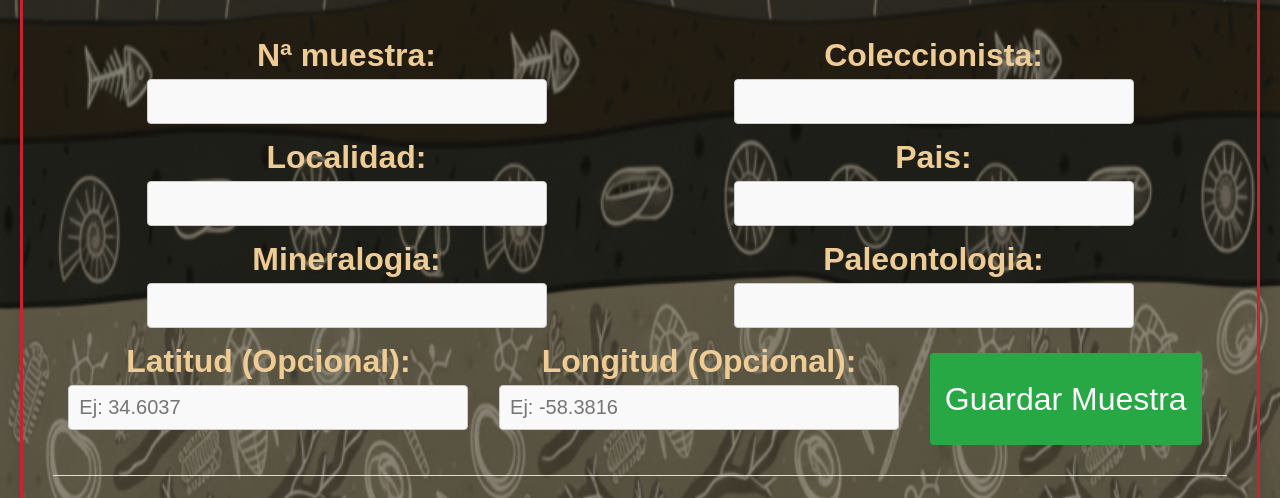
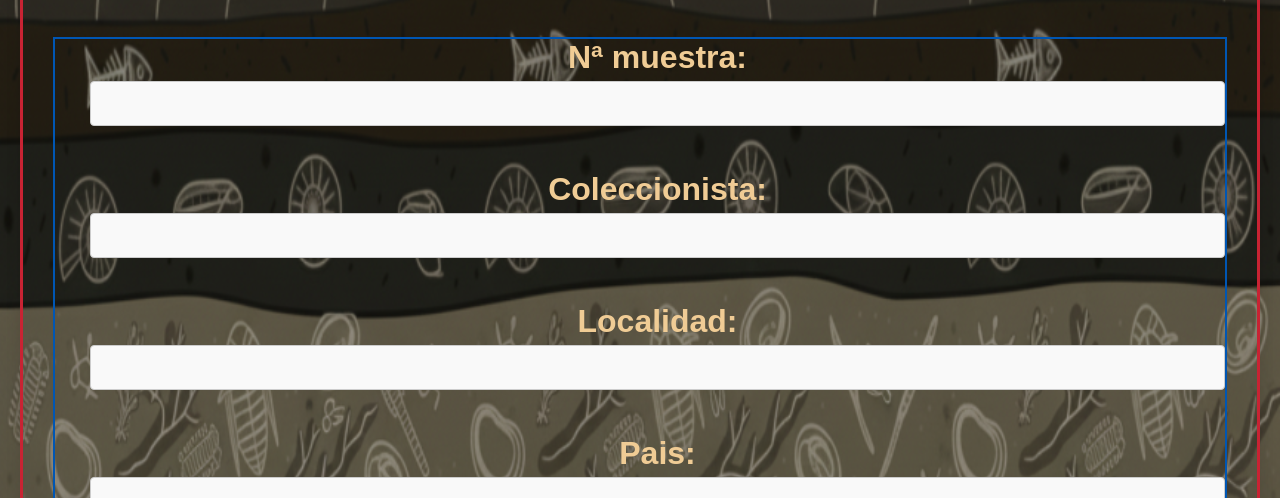
Before and after one commit to MartinCalvi/Coleccion-arenas-2, a plain HTML site: page index.html in a window 1280 px wide. Shown: the part 302-800 px from the top of the page. Drawn offline with Linux system fonts and the light colour scheme; a web font is replaced by a local one.

Commit message:
Add files via upload

```diff
--- a/estilos/style.css
+++ b/estilos/style.css
@@ -82,19 +82,37 @@ input[type="text"] {
 
 #formularioMuestra{
 
-    display: flex; /*Da una disposicion horizontal*/
-    flex-direction: row;  /*Tambien puede ser columna : collumn*/
-    justify-content: space-around;
-    flex-wrap: wrap;  /*Me ayuda a que el cotenido se adapte */
+    /*display: flex; /*Da una disposicion horizontal*/
+    /*flex-direction: row;  /*Tambien puede ser columna : collumn*/
+    /*justify-content: space-around;
+    /*flex-wrap: wrap;  /*Me ayuda a que el cotenido se adapte */
+    border: #0056b3 solid 2px;
+    text-align: center;
+
+    display: grid;
+    /* Crea 3 columnas de igual tamaño */
+    grid-template-columns: repeat(3, 1fr);
+    /* Espacio entre campos */
+    gap: 30px;
+    align-items: end; /* Alinea los inputs al fondo si las etiquetas tienen distinto largo */
+    padding-left: 35px;
+
 
 }
 
-#campo{
+.campo{
     text-align: center;
+    display: flex;
+    flex-direction: column;
+    width: 100%;
 }
 
 #boton-guardar{
     font-size: clamp(19px,2.5vw,32px);
+    grid-column: 1 / -1; /* Se extiende desde la col 1 hasta la última */
+    justify-self: center; /* Se centra solito */
+    width: fit-content;
+    margin-top: 20px;
 }
 
 
@@ -321,17 +339,31 @@ h2 {
 
 /* -------------------------RESPONSIVE-------------------------------------------------------- */
 
-@media only screen and (min-width: 200px) and (max-width: 712px){
+@media only screen and (min-width: 200px) and (max-width: 1500px){
     #formularioMuestra{
-        display: flex; /*Da una disposicion horizontal*/
-        flex-direction: column;  /*Tambien puede ser columna : collumn*/
-        justify-content: space-around;
-        flex-wrap: wrap;  /*Me ayuda a que el cotenido se adapte */
+        /*display: flex; /*Da una disposicion horizontal*/
+        /*flex-direction: column;  /*Tambien puede ser columna : collumn*/
+        /*justify-content: space-around;
+        /*flex-wrap: wrap;  /*Me ayuda a que el cotenido se adapte */
+        /*gap: 15px;*/
+
+        grid-template-columns: 1fr; /* Una sola columna en móviles */
+
+
+
 
     }
 
     #campo{
         width: 100%;
+        text-align: center !important;
+    }
+
+    .campo input {
+        width: 100%;            /* Ocupa el 100% de su celda de Grid */
+        max-width: 100%;        /* Prohibido salirse */
+        box-sizing: border-box; /* El padding no suma ancho extra */
+        /*font-size: clamp(14px, 1vw, 18px); /* Tipografía responsiva */
     }
 
     #boton-guardar{
@@ -341,4 +373,5 @@ h2 {
         background-color: #007bff;
     }
 
+
 }
```
